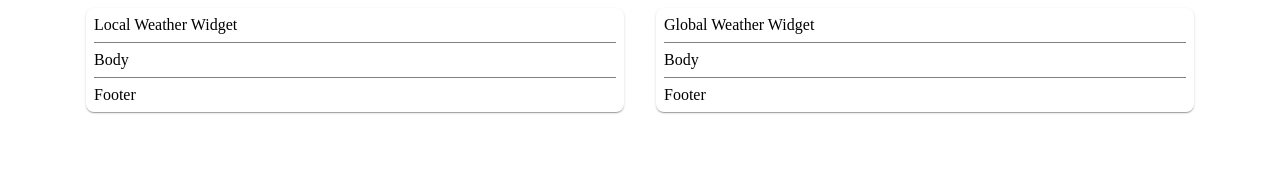
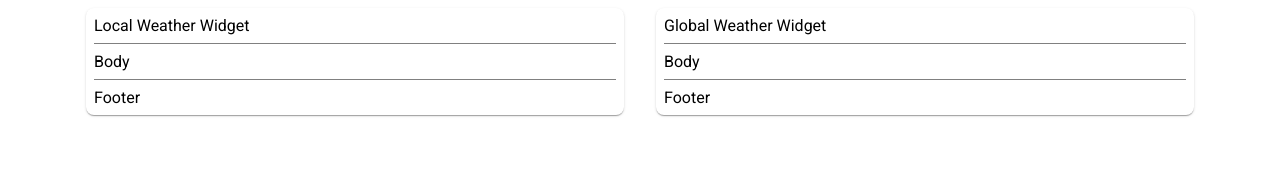
Before and after one commit to Mizumono/weather-application, a React (Create React App) app: page / in a window 1280 px wide. Shown: the top 173 px of the page. Built offline with nearby package versions, Linux system fonts and the light colour scheme; no server answers.

Commit message:
LocalWeather: added Roboto fonts

```diff
--- a/public/index.html
+++ b/public/index.html
@@ -25,6 +25,9 @@
       Learn how to configure a non-root public URL by running `npm run build`.
     -->
     <title>React App</title>
+    <style>
+      @import url('https://fonts.googleapis.com/css2?family=Roboto:wght@400;700&display=swap');
+    </style>
   </head>
   <body>
     <noscript>You need to enable JavaScript to run this app.</noscript>
--- a/src/index.scss
+++ b/src/index.scss
@@ -1,5 +1,6 @@
 * {
   box-sizing: border-box;
+  font-family: 'Roboto', sans-serif;
   margin: 0;
   padding: 0;
 }
```
